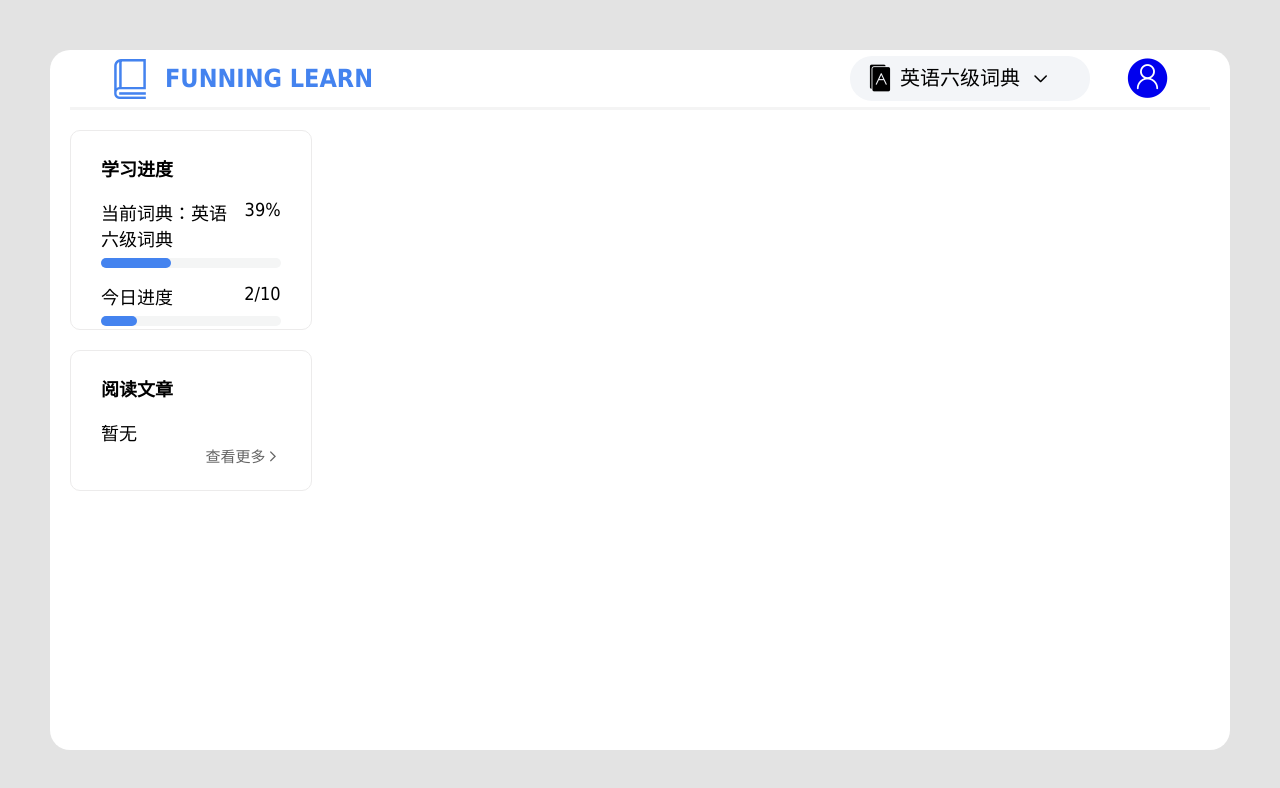
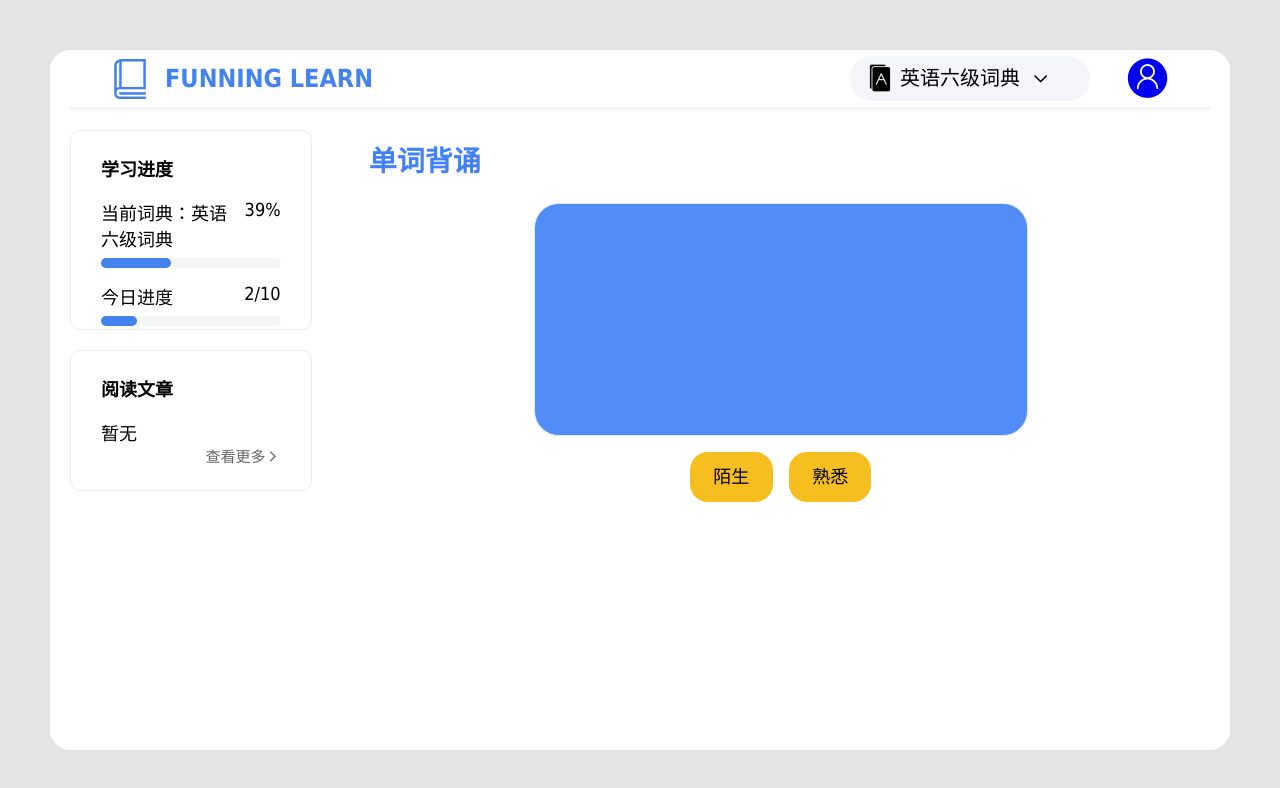
Before and after one commit to wangziyi333/English_FUNNING_LEARN, a Vue app: page /user/recite in a window 1280 px wide. Shown: the top 788 px of the page. Built offline with nearby package versions, Linux system fonts and the light colour scheme; sample sign-in values are in the browser's storage; the HTML template or start-up script is replaced by a standard one.

Commit message:
chore: 构建了背诵和记忆逻辑两个兄弟组件的单词的联系

```diff
--- a/src/components/Use_userAside.vue
+++ b/src/components/Use_userAside.vue
@@ -55,6 +55,9 @@ onMounted(() => {
 })
 </script>
 <style scoped>
+div {
+  cursor: default;
+}
 .container {
   padding: 20px;
   background-color: #fff;
--- a/src/components/Use_userBanner.vue
+++ b/src/components/Use_userBanner.vue
@@ -1,6 +1,6 @@
 <template>
   <div class="header">
-    <RouterLink to="/home/home"
+    <RouterLink to="/user/home"
       ><div class="logo">
         <span class="iconfont icon-shuba"></span>
         <h1>FUNNING LEARN</h1>
@@ -13,7 +13,7 @@
         <span class="iconfont icon-xiala-"></span>
       </div>
       <div class="user">
-        <RouterLink to="/home/personal_center"
+        <RouterLink to="/user/personal_center"
           ><span class="iconfont icon-gerenfill"></span
         ></RouterLink>
       </div>
@@ -24,6 +24,9 @@
 import { RouterLink } from 'vue-router'
 </script>
 <style scoped>
+div {
+  cursor: default;
+}
 .header {
   height: 100%;
   border-bottom: 3px solid #f4f4f4;
@@ -35,6 +38,7 @@ import { RouterLink } from 'vue-router'
 .header .logo {
   display: flex;
   line-height: 60px;
+  cursor: pointer;
 }
 .logo span,
 .logo h1 {
@@ -72,6 +76,7 @@ import { RouterLink } from 'vue-router'
 }
 .header .dictionaries .icon-xiala- {
   font-size: 25px;
+  cursor: pointer;
 }
 .header .icon-gerenfill {
   font-size: 45px;
--- a/src/pages/user/views/memorize_.vue
+++ b/src/pages/user/views/memorize_.vue
@@ -6,14 +6,14 @@
       <div class="left_"><span class="iconfont icon-brain-2-fill"></span></div>
       <div class="right_">
         <h2>
-          单词：<span>{{ word }}</span>
+          单词：<span>{{ currentWord.word }}</span>
         </h2>
         <p class="meaning">
-          词义：<span>{{ translation }}</span>
+          词义：<span>{{ currentWord.translation }}</span>
         </p>
         <div class="skill">
           <p>
-            <strong>记忆技巧：</strong><span>{{ memoryTip }}</span>
+            <strong>记忆技巧：</strong><span>{{ currentWord.memoryTip }}</span>
           </p>
         </div>
         <p class="example-sentence">
@@ -23,36 +23,79 @@
         </p>
       </div>
     </div>
+    <div class="card_container">
+      <el-card v-if="currentIndex > 0" @click="prevWord" shadow="hover" class="toggle"
+        ><strong>上一个</strong></el-card
+      >
       <el-card class="card">
-      <strong>{{ word }}</strong>
-      <p>{{ soundmark }}</p>
+        <strong>{{ currentWord.word }}</strong>
+        <p>{{ currentWord.soundmark }}</p>
         <span class="iconfont icon-laba-xianxing"></span>
       </el-card>
-    <div class="reading">
-      <RouterLink to="/user/reading">
-        <h3>阅读文章</h3>
-      </RouterLink>
+      <el-card v-if="currentIndex < 10" @click="nextWord" shadow="hover" class="toggle"
+        ><strong>下一个</strong></el-card
+      >
+      <el-card v-else @click="beginRecite" shadow="hover" class="toggle"
+        ><strong>开始背诵</strong></el-card
+      >
     </div>
+
+    <!-- <div class="toggle">
+      <div @click="prevWord">上一个</div>
+      <div @click="nextWord">下一个</div>
+    </div> -->
   </div>
 </template>
 <script setup lang="ts" name="memorize_">
-import { RouterLink } from 'vue-router'
-import { ref } from 'vue'
+import { useRouter } from 'vue-router'
+import { computed, ref } from 'vue'
 import { useWordStore } from '@/store/dataStore'
-const { words } = useWordStore()
+const { words, recite_wordList } = useWordStore()
+//清空元素
+recite_wordList.splice(0, recite_wordList.length)
 const currentIndex = ref(0)
-const currentWord = words[currentIndex.value] || {
+const router = useRouter()
+const currentWord = computed(
+  () =>
+    words[currentIndex.value] || {
       word: '',
       soundmark: '',
       translation: '',
       memoryTip: ''
     }
-const word = currentWord.word
-const translation = currentWord.translation
-const memoryTip = currentWord.memoryTip
-const soundmark = currentWord.soundmark
+)
+recite_wordList.push({
+  word: currentWord.value.word,
+  soundmark: currentWord.value.soundmark,
+  translation: currentWord.value.translation
+})
+function beginRecite() {
+  router.push('/user/recite')
+}
+function nextWord() {
+  if (currentIndex.value < 10) {
+    currentIndex.value += 1
+    const word = currentWord.value.word
+    const soundmark = currentWord.value.soundmark
+    const translation = currentWord.value.translation
+    if (
+      recite_wordList.indexOf({
+        word: currentWord.value.word,
+        soundmark: currentWord.value.soundmark,
+        translation: currentWord.value.translation
+      }) !== 1
+    )
+      recite_wordList.push({ word, soundmark, translation })
+  }
+}
+function prevWord() {
+  if (currentIndex.value > 0) currentIndex.value -= 1
+}
 </script>
 <style scoped>
+div {
+  cursor: default;
+}
 .container {
   padding: 1% 2%;
 }
@@ -95,7 +138,23 @@ const soundmark = currentWord.soundmark
   background-color: #fdfce8;
   border-left: 5px solid #e2b200;
   padding: 1.5% 3%;
-  margin-bottom: 1%;
+  margin: 1.5% 0px;
+}
+.card_container {
+  display: flex;
+  align-items: center;
+}
+.toggle {
+  cursor: pointer;
+  border-radius: 10px;
+  background-color: #508df7;
+  color: #fff;
+  width: 10%;
+  text-align: center;
+  margin: 7%;
+}
+.toggle strong {
+  font-size: 19px;
 }
 .card {
   width: 50%;
@@ -124,9 +183,9 @@ const soundmark = currentWord.soundmark
   background-color: #78abfa;
   font-size: 25px;
   padding: 5px;
-  margin: 1% auto;
+  margin: 3% auto;
 }
-.container .reading {
+/* .container .reading {
   display: block;
   width: 11%;
   background-color: #4782f8;
@@ -135,9 +194,5 @@ const soundmark = currentWord.soundmark
   line-height: 330%;
   font-weight: 400;
   margin: 2% auto;
-}
-.reading h3 {
-  font-size: 19px;
-  color: #fff;
-}
+} */
 </style>
--- a/src/pages/user/views/recite_.vue
+++ b/src/pages/user/views/recite_.vue
@@ -1,3 +1,97 @@
-<template></template>
-<script setup lang="ts" name="recite_"></script>
-<style scoped></style>
+<template>
+  <div class="container">
+    <h1>单词背诵</h1>
+    <el-card v-if="isknow" class="recite_word_card" shadow="hover">
+      <h2>{{ current_reciteWord }}</h2>
+      <span>{{ current_wordSoundmark }}</span>
+    </el-card>
+    <el-card v-else class="unknow_word_card">
+      <h2>{{ current_reciteWord }}</h2>
+      <span>{{ current_wordSoundmark }}</span>
+      <p>{{ current_wordTranslation }}</p>
+    </el-card>
+    <div class="footer">
+      <div class="option_for_word" @click="isknow = false">
+        <span>陌生</span>
+      </div>
+      <div class="option_for_word" @click="nextWordRecite">
+        <span v-if="isknow">熟悉</span><span v-else>下一个</span>
+      </div>
+    </div>
+  </div>
+</template>
+<script setup lang="ts" name="recite_">
+import { useWordStore } from '@/store/dataStore'
+import { ref, computed } from 'vue'
+const { recite_wordList } = useWordStore()
+const reciteIndex = ref(0)
+const reciteWord = computed(
+  () => recite_wordList[reciteIndex.value] || { word: '', soundmark: '', translation: '' }
+)
+const current_reciteWord = computed(() => reciteWord.value.word)
+const current_wordSoundmark = computed(() => reciteWord.value.soundmark)
+const current_wordTranslation = computed(() => reciteWord.value.translation)
+const isknow = ref(true)
+function nextWordRecite() {
+  reciteIndex.value += 1
+  isknow.value = true
+}
+</script>
+<style scoped>
+div {
+  cursor: default;
+}
+.container {
+  padding: 1% 2%;
+  display: flex;
+  flex-direction: column;
+  height: 100%;
+}
+.container > h1 {
+  font-size: 28px;
+  margin-bottom: 1%;
+  color: #4281fb;
+}
+.recite_word_card,
+.unknow_word_card {
+  margin: 2% auto;
+  text-align: center;
+  background-color: #508df7;
+  width: 60%;
+  border-radius: 25px;
+  flex: 1;
+}
+.recite_word_card {
+  padding: 8%;
+}
+.unknow_word_card {
+  padding: 6.7% 8%;
+}
+.unknow_word_card span,
+.recite_word_card span {
+  font-size: 25px;
+  color: #fff;
+}
+.recite_word_card h2,
+.unknow_word_card h2 {
+  font-size: 50px;
+  color: #fff;
+}
+.unknow_word_card p {
+  color: #fff;
+  margin: 1%;
+}
+.footer {
+  display: flex;
+  justify-content: center;
+}
+.option_for_word {
+  margin: 0px 1%;
+  width: 10%;
+  line-height: 280%;
+  border-radius: 18px;
+  text-align: center;
+  background-color: #f6be1e;
+  cursor: pointer;
+}
+</style>
--- a/src/store/dataStore.ts
+++ b/src/store/dataStore.ts
@@ -4,11 +4,18 @@ import allStorys from '@/data/story.json'
 import type { Word } from '@/types/index'
 const words = dictionary.words
 const storys = allStorys.storys
+type recite = {
+  word: string
+  soundmark: string
+  example?: string
+  translation: string
+}
 export const useWordStore = defineStore('word', {
   actions: {},
   state() {
     return {
-      words: words as Word[]
+      words: words as Word[],
+      recite_wordList: [] as recite[]
     }
   },
   getters: {}
```
Lines whose indentation alone changed are shown as unchanged.
